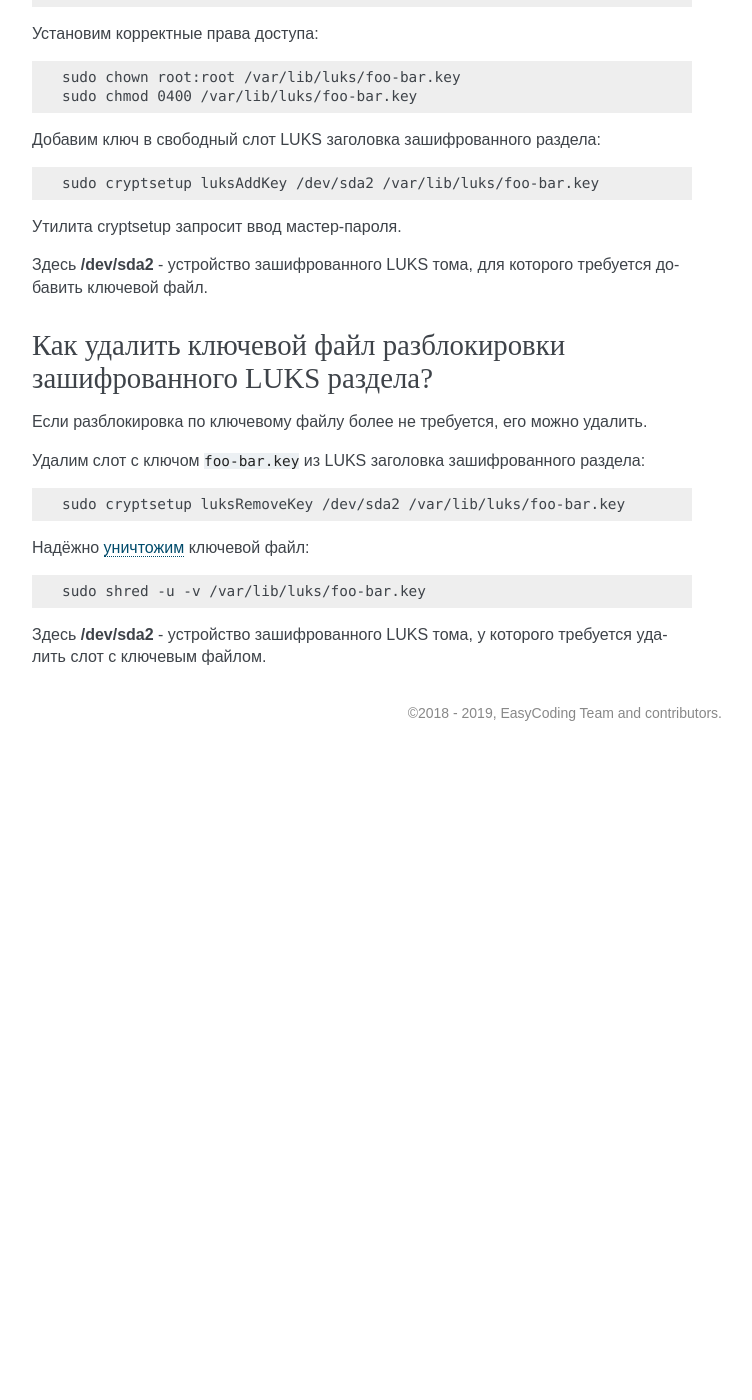
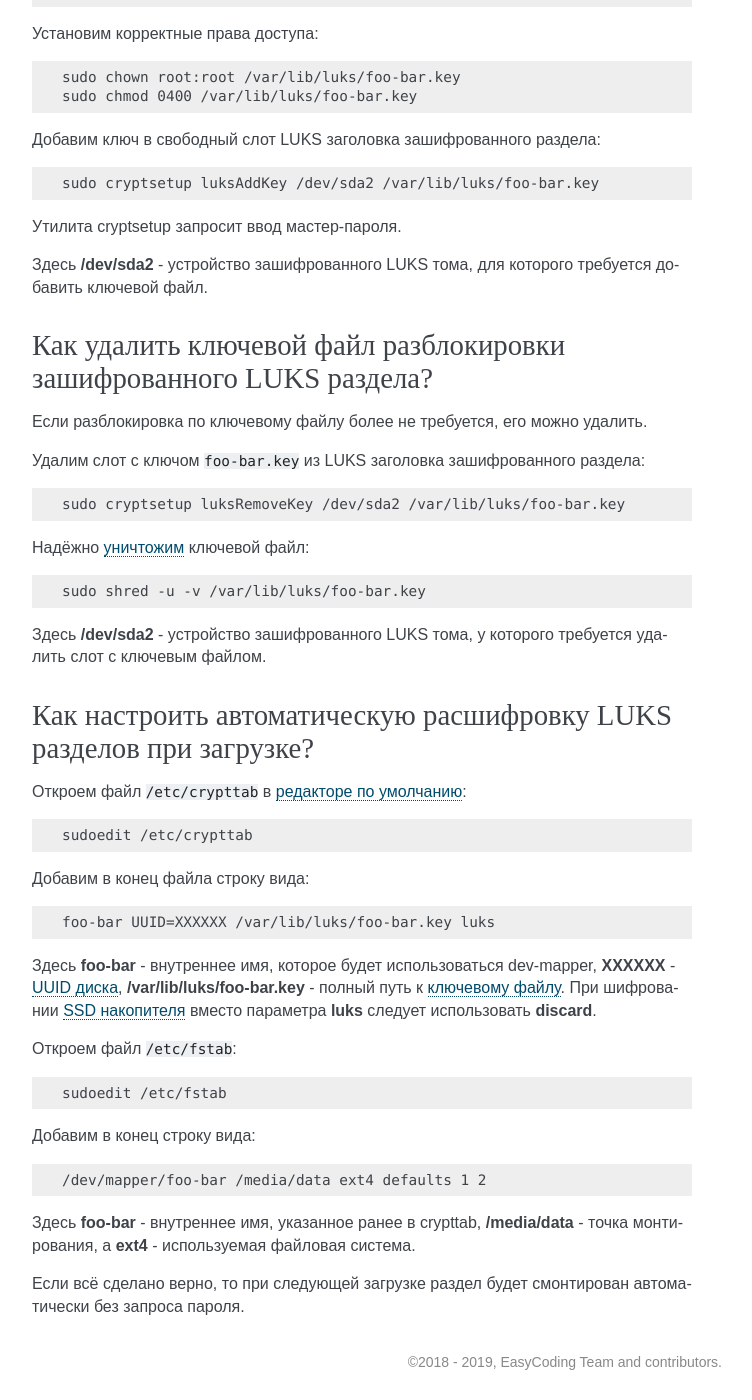
Before and after one commit to RussianFedora/FAQ, a Sphinx documentation site: the page built from source/security.rst, in a window 1280 px wide and 1400 px high, scrolled down 21767 px. Shown: the whole window, without its empty margins (388-1140 px from the left). Built offline with Sphinx 7.4.7, drawn with Linux system fonts in a browser that asks for light colours; before the commit the page ends 22518 px from its top, so only the background shows below that; some of the changed text lies outside the part shown.

Commit message:
Added question about using key files to automatically unlock LUKS-encrypted volumes.

```diff
--- a/source/security.rst
+++ b/source/security.rst
@@ -1281,3 +1281,39 @@ GnuPG2 запросит стандартные данные: имя и адре
     sudo shred -u -v /var/lib/luks/foo-bar.key
 
 Здесь **/dev/sda2** - устройство зашифрованного LUKS тома, у которого требуется удалить слот с ключевым файлом.
+
+.. index:: luks, encryption, key, cryptsetup
+.. _luks-auto:
+
+Как настроить автоматическую расшифровку LUKS разделов при загрузке?
+=======================================================================
+
+Откроем файл ``/etc/crypttab`` в :ref:`редакторе по умолчанию <editor-selection>`:
+
+.. code-block:: text
+
+    sudoedit /etc/crypttab
+
+Добавим в конец файла строку вида:
+
+.. code-block:: text
+
+    foo-bar UUID=XXXXXX /var/lib/luks/foo-bar.key luks
+
+Здесь **foo-bar** - внутреннее имя, которое будет использоваться dev-mapper, **XXXXXX** - :ref:`UUID диска <get-uuid>`, **/var/lib/luks/foo-bar.key** - полный путь к :ref:`ключевому файлу <luks-addkey>`. При шифровании :ref:`SSD накопителя <get-uuid>` вместо параметра **luks** следует использовать **discard**.
+
+Откроем файл ``/etc/fstab``:
+
+.. code-block:: text
+
+    sudoedit /etc/fstab
+
+Добавим в конец строку вида:
+
+.. code-block:: text
+
+    /dev/mapper/foo-bar /media/data ext4 defaults 1 2
+
+Здесь **foo-bar** - внутреннее имя, указанное ранее в crypttab, **/media/data** - точка монтирования, а **ext4** - используемая файловая система.
+
+Если всё сделано верно, то при следующей загрузке раздел будет смонтирован автоматически без запроса пароля.
```
